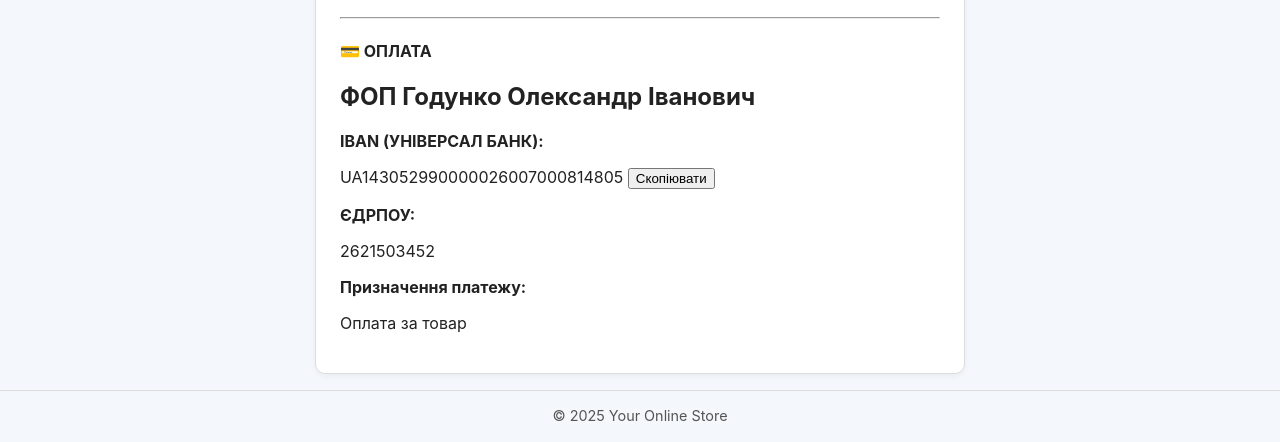
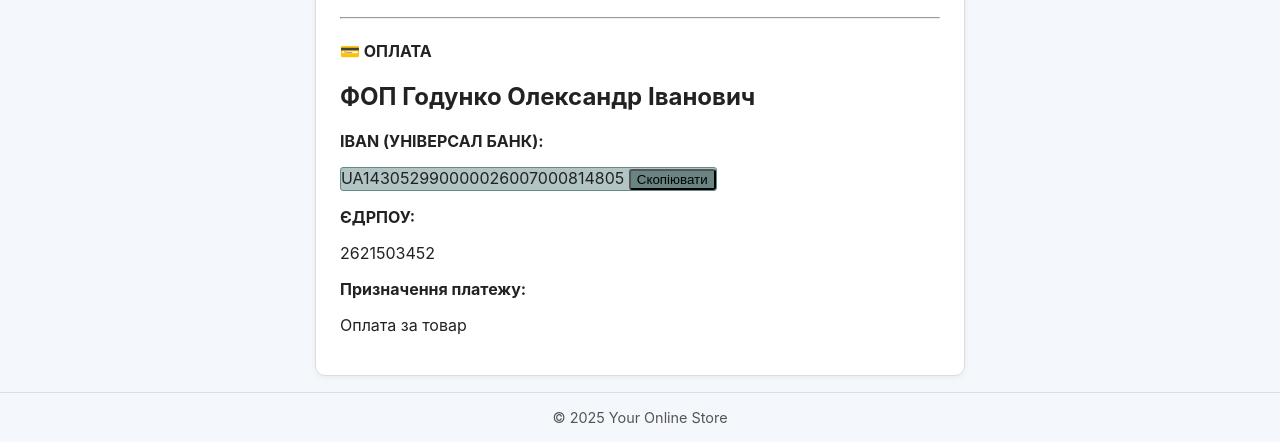
Before and after one commit to RomaniukD/Kramnytsia-, a plain HTML site: page index.html in a window 1280 px wide. Shown: the part 391-833 px from the top of the page. Drawn offline with Linux system fonts and the light colour scheme.

Commit message:
Update style.css

```diff
--- a/style.css
+++ b/style.css
@@ -106,7 +106,17 @@
       padding: 1rem;
       border-top: 1px solid var(--border);
     }
+#textBlock {
+  border: 1px solid rgb(102, 138, 138);
+  background-color: rgba(102, 138, 138, 0.5);
+  width: max-content;
+  border-radius: 3px;
+}
 
+#copyBtn {
+  background-color: rgb(106, 131, 131);
+  border-radius: 3px;
+}
     @media (max-width: 480px) {
       header h1 {
         font-size: 1.5rem;
```
